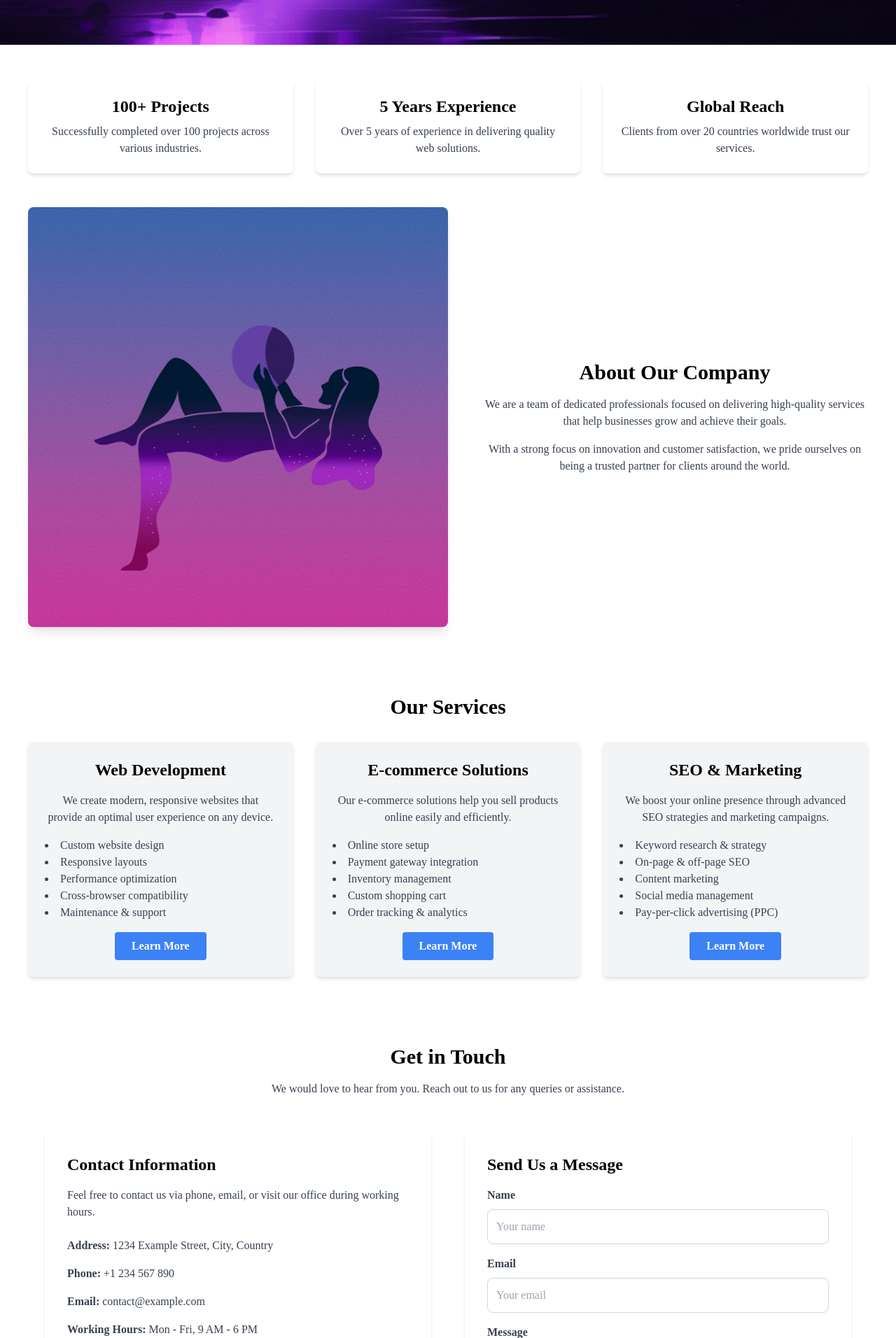
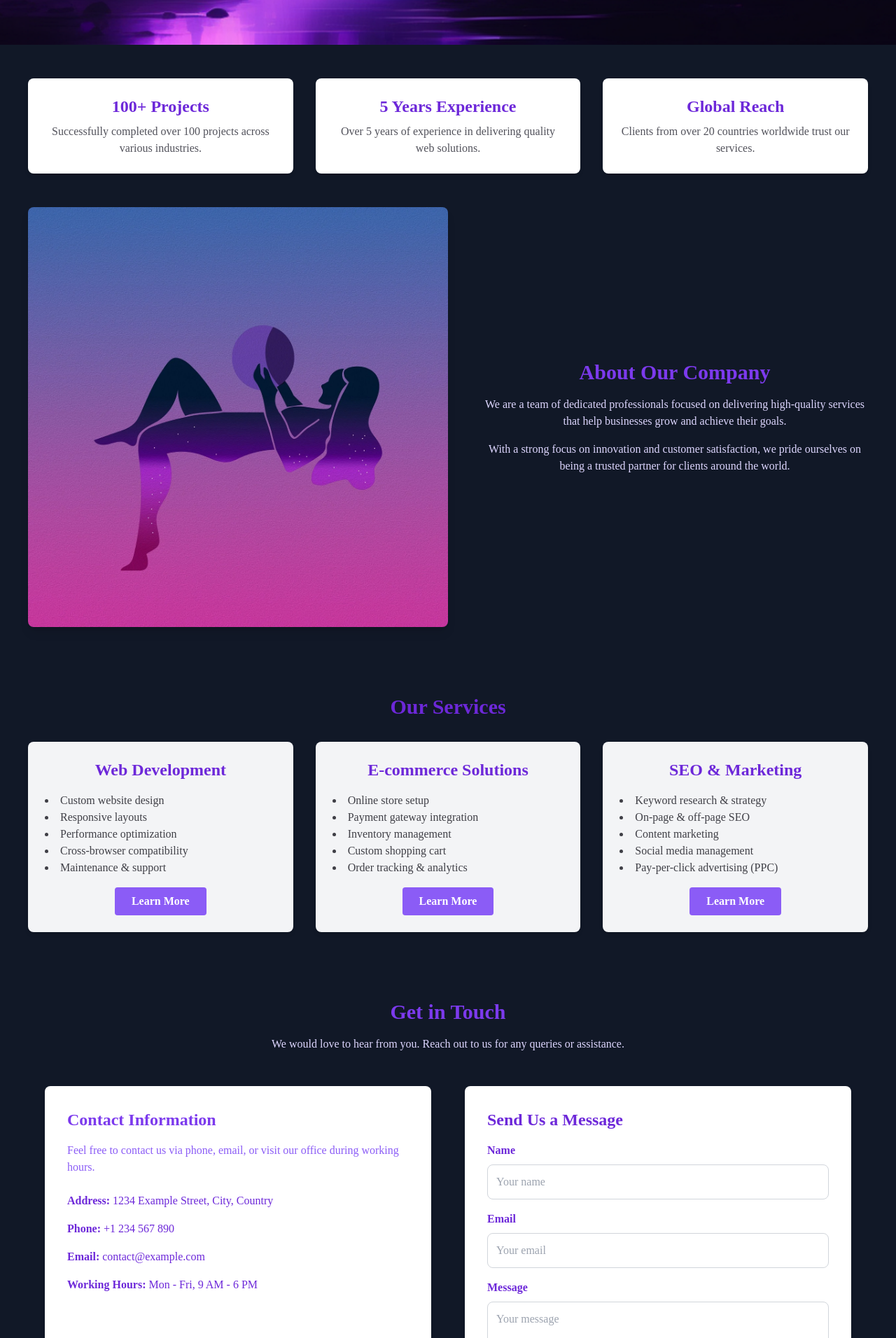
Before and after one commit to markopersonally/landing-page, a React (Create React App) app: page / in a window 1280 px wide. Shown: the part 808-2720 px from the top of the page at 70% size. Built offline with nearby package versions, Linux system fonts and the light colour scheme; a web font is replaced by a local one.

Commit message:
develop.

```diff
--- a/src/index.css
+++ b/src/index.css
@@ -7,6 +7,8 @@ body {
   font-weight: 400;
   font-style: normal;
   margin: auto;
+  background-color: rgb(17 24 39);
+  color: rgb(229 231 235);
 }
 
 section {
--- a/src/pages/About.jsx
+++ b/src/pages/About.jsx
@@ -1,26 +1,30 @@
 import aboutImg from "../images/fly-w0man.png";
 
 export default function About() {
+  const divOrders = "bg-white p-6 rounded-lg shadow-md text-center";
+  const titleOrders = "text-2xl font-bold mb-2 text-violet-700";
+  const textOrders = "text-zinc-600";
+
   return (
     <section className="py-12 mx-10">
       <div className="container mx-auto">
         <div className="grid grid-cols-1 md:grid-cols-3 gap-8 mb-12">
-          <div className="bg-white p-6 rounded-lg shadow-md text-center">
-            <h3 className="text-2xl font-bold mb-2">100+ Projects</h3>
-            <p className="text-gray-700">
+          <div className={divOrders}>
+            <h3 className={titleOrders}>100+ Projects</h3>
+            <p className={textOrders}>
               Successfully completed over 100 projects across various
               industries.
             </p>
           </div>
-          <div className="bg-white p-6 rounded-lg shadow-md text-center">
-            <h3 className="text-2xl font-bold mb-2">5 Years Experience</h3>
-            <p className="text-gray-700">
+          <div className={divOrders}>
+            <h3 className={titleOrders}>5 Years Experience</h3>
+            <p className={textOrders}>
               Over 5 years of experience in delivering quality web solutions.
             </p>
           </div>
-          <div className="bg-white p-6 rounded-lg shadow-md text-center">
-            <h3 className="text-2xl font-bold mb-2">Global Reach</h3>
-            <p className="text-gray-700">
+          <div className={divOrders}>
+            <h3 className={titleOrders}>Global Reach</h3>
+            <p className={textOrders}>
               Clients from over 20 countries worldwide trust our services.
             </p>
           </div>
@@ -34,13 +38,15 @@ export default function About() {
             />
           </div>
           <div className="md:w-1/2 md:pl-12">
-            <h2 className="text-3xl font-bold mb-4">About Our Company</h2>
-            <p className="text-gray-700 mb-4">
+            <h2 className="text-3xl font-bold mb-4 text-violet-600">
+              About Our Company
+            </h2>
+            <p className="text-violet-200 mb-4">
               We are a team of dedicated professionals focused on delivering
               high-quality services that help businesses grow and achieve their
               goals.
             </p>
-            <p className="text-gray-700">
+            <p className="text-violet-200">
               With a strong focus on innovation and customer satisfaction, we
               pride ourselves on being a trusted partner for clients around the
               world.
--- a/src/pages/Contact.jsx
+++ b/src/pages/Contact.jsx
@@ -5,20 +5,20 @@ export default function Contact() {
     <section className="py-12 mx-10">
       <div className="container mx-auto px-6">
         <div className="text-center mb-12">
-          <h2 className="text-3xl font-bold">Get in Touch</h2>
-          <p className="text-gray-700 mt-4">
+          <h2 className="text-3xl font-bold text-violet-600">Get in Touch</h2>
+          <p className="text-violet-200 mt-4">
             We would love to hear from you. Reach out to us for any queries or
             assistance.
           </p>
         </div>
         <div className="grid grid-cols-1 md:grid-cols-2 gap-12">
           <div className="bg-white p-8 rounded-lg shadow-md">
-            <h3 className="text-2xl font-semibold mb-4">Contact Information</h3>
-            <p className="text-gray-700 mb-6">
+            <h3 className="text-2xl font-semibold mb-4 text-violet-600">Contact Information</h3>
+            <p className="text-violet-500 mb-6">
               Feel free to contact us via phone, email, or visit our office
               during working hours.
             </p>
-            <ul className="text-gray-700">
+            <ul className="text-violet-700">
               <li className="mb-4">
                 <span className="font-bold">Address:</span> 1234 Example Street,
                 City, Country
@@ -36,10 +36,10 @@ export default function Contact() {
             </ul>
           </div>
           <div className="bg-white p-8 rounded-lg shadow-md">
-            <h3 className="text-2xl font-semibold mb-4">Send Us a Message</h3>
+            <h3 className="text-2xl font-semibold mb-4 text-violet-700">Send Us a Message</h3>
             <form action="#" method="POST">
               <div className="mb-4">
-                <label className="block text-gray-700 font-semibold mb-2">
+                <label className="block text-violet-700 font-semibold mb-2">
                   Name
                 </label>
                 <input
@@ -50,7 +50,7 @@ export default function Contact() {
                 />
               </div>
               <div className="mb-4">
-                <label className="block text-gray-700 font-semibold mb-2">
+                <label className="block text-violet-700 font-semibold mb-2">
                   Email
                 </label>
                 <input
@@ -61,7 +61,7 @@ export default function Contact() {
                 />
               </div>
               <div className="mb-4">
-                <label className="block text-gray-700 font-semibold mb-2">
+                <label className="block text-violet-700 font-semibold mb-2">
                   Message
                 </label>
                 <textarea
@@ -73,7 +73,7 @@ export default function Contact() {
               </div>
               <button
                 type="submit"
-                className="w-full bg-blue-500 text-white py-3 rounded-lg hover:bg-blue-600 transition duration-300"
+                className="w-full bg-violet-500 text-white py-3 rounded-lg hover:bg-violet-600 transition duration-300"
               >
                 Send Message
               </button>
--- a/src/pages/Home.jsx
+++ b/src/pages/Home.jsx
@@ -6,10 +6,14 @@ export default function Home() {
       className="h-screen w-full bg-cover bg-center flex flex-col justify-center items-center"
       style={{ backgroundImage: `url('${mainPage}')` }}
     >
-      <h1 className="text-4xl text-white font-bold mb-4">Welcome ...</h1>
-      <button className="px-6 py-3 bg-blue-500 text-white font-semibold rounded hover:bg-blue-600 transition duration-300">
-        Explore More
-      </button>
+      <div className="bg-zinc-900 border-2 border-violet-500 p-10 rounded-xl">
+        <h1 className="text-4xl text-violet-400 font-bold mb-4 z-10">
+          Welcome to our agency!
+        </h1>
+        <button className="px-6 py-3 bg-violet-500 text-white font-semibold rounded hover:bg-violet-600 transition duration-300">
+          Explore More
+        </button>
+      </div>
     </div>
   );
 }
--- a/src/pages/Services.jsx
+++ b/src/pages/Services.jsx
@@ -1,72 +1,50 @@
 export default function Services() {
+  const divServices =
+    "bg-gray-100 p-6 rounded-lg shadow-md hover:shadow-lg transition duration-300";
+  const titleServices = "text-2xl font-semibold mb-4 text-violet-700";
+  const listServices = "list-disc list-inside text-left text-zinc-700 mb-4";
+  const btnServices =
+    "inline-block px-6 py-2 bg-violet-500 text-white font-semibold rounded hover:bg-violet-800 transition duration-300";
+
   return (
     <section className="py-12 mx-10">
       <div className="container mx-auto text-center">
-        <h2 className="text-3xl font-bold mb-8">Our Services</h2>
+        <h2 className="text-3xl font-bold mb-8 text-violet-700">
+          Our Services
+        </h2>
         <div className="grid grid-cols-1 md:grid-cols-3 gap-8">
-          <div className="bg-gray-100 p-6 rounded-lg shadow-md hover:shadow-lg transition duration-300">
-            <h3 className="text-2xl font-semibold mb-4">Web Development</h3>
-            <p className="text-gray-700 mb-4">
-              We create modern, responsive websites that provide an optimal user
-              experience on any device.
-            </p>
-            <ul className="list-disc list-inside text-left text-gray-700 mb-4">
+          <div className={divServices}>
+            <h3 className={titleServices}>Web Development</h3>
+            <ul className={listServices}>
               <li>Custom website design</li>
               <li>Responsive layouts</li>
               <li>Performance optimization</li>
               <li>Cross-browser compatibility</li>
               <li>Maintenance & support</li>
             </ul>
-            <a
-              href="/web-development"
-              className="inline-block px-6 py-2 bg-blue-500 text-white font-semibold rounded hover:bg-blue-600 transition duration-300"
-            >
-              Learn More
-            </a>
+            <button className={btnServices}>Learn More</button>
           </div>
-
-          <div className="bg-gray-100 p-6 rounded-lg shadow-md hover:shadow-lg transition duration-300">
-            <h3 className="text-2xl font-semibold mb-4">
-              E-commerce Solutions
-            </h3>
-            <p className="text-gray-700 mb-4">
-              Our e-commerce solutions help you sell products online easily and
-              efficiently.
-            </p>
-            <ul className="list-disc list-inside text-left text-gray-700 mb-4">
+          <div className={divServices}>
+            <h3 className={titleServices}>E-commerce Solutions</h3>
+            <ul className={listServices}>
               <li>Online store setup</li>
               <li>Payment gateway integration</li>
               <li>Inventory management</li>
               <li>Custom shopping cart</li>
               <li>Order tracking & analytics</li>
             </ul>
-            <a
-              href="/ecommerce-solutions"
-              className="inline-block px-6 py-2 bg-blue-500 text-white font-semibold rounded hover:bg-blue-600 transition duration-300"
-            >
-              Learn More
-            </a>
+            <button className={btnServices}>Learn More</button>
           </div>
-
-          <div className="bg-gray-100 p-6 rounded-lg shadow-md hover:shadow-lg transition duration-300">
-            <h3 className="text-2xl font-semibold mb-4">SEO & Marketing</h3>
-            <p className="text-gray-700 mb-4">
-              We boost your online presence through advanced SEO strategies and
-              marketing campaigns.
-            </p>
-            <ul className="list-disc list-inside text-left text-gray-700 mb-4">
+          <div className={divServices}>
+            <h3 className={titleServices}>SEO & Marketing</h3>
+            <ul className={listServices}>
               <li>Keyword research & strategy</li>
               <li>On-page & off-page SEO</li>
               <li>Content marketing</li>
               <li>Social media management</li>
               <li>Pay-per-click advertising (PPC)</li>
             </ul>
-            <a
-              href="/seo-marketing"
-              className="inline-block px-6 py-2 bg-blue-500 text-white font-semibold rounded hover:bg-blue-600 transition duration-300"
-            >
-              Learn More
-            </a>
+            <button className={btnServices}>Learn More</button>
           </div>
         </div>
       </div>
```
Also changed, not shown: src/components/Footer.jsx (+19 -14 lines).
